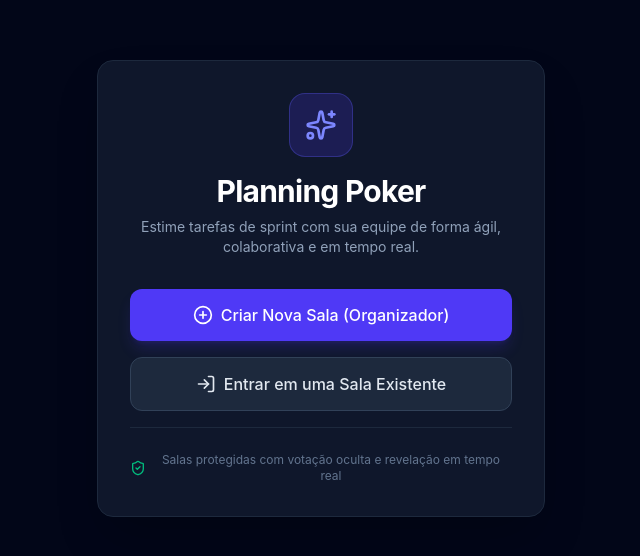
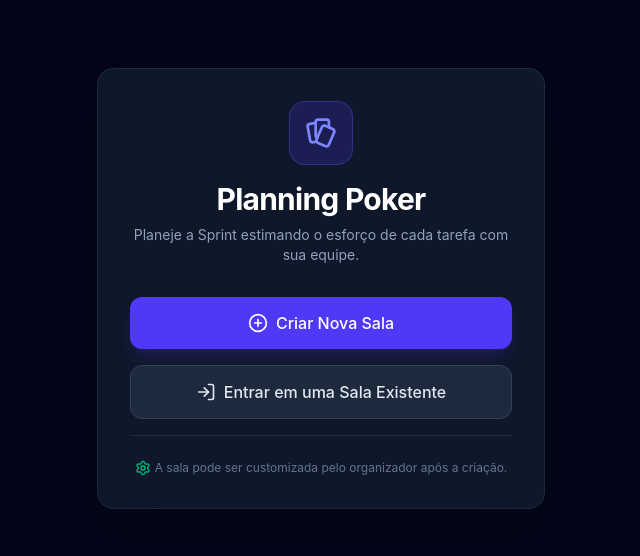
Before and after one commit to sleiph/planning, a React (Vite) app in the folder client/: page / in a window 1280 px wide. Shown: the part 112-668 px from the top of the page, without its empty margins (319-959 px from the left). Built offline with nearby package versions, Linux system fonts and the light colour scheme.

Commit message:
refact: Me familiarizando com meu app

```diff
--- a/client/index.html
+++ b/client/index.html
@@ -4,7 +4,7 @@
     <meta charset="UTF-8" />
     <link rel="icon" type="image/svg+xml" href="/favicon.svg" />
     <meta name="viewport" content="width=device-width, initial-scale=1.0" />
-    <title>client</title>
+    <title>Planning Poker</title>
   </head>
   <body>
     <div id="root"></div>
--- a/client/src/components/Landing.jsx
+++ b/client/src/components/Landing.jsx
@@ -1,5 +1,5 @@
 import React, { useState } from 'react';
-import { Users, PlusCircle, LogIn, Sparkles, ShieldCheck } from 'lucide-react';
+import { Users, PlusCircle, LogIn, PlayingCardsFan, Settings } from 'lucide-react';
 
 export default function Landing({ onRoomCreated, onRoomJoined }) {
   const [mode, setMode] = useState('home'); // 'home' | 'create' | 'join'
@@ -67,11 +67,11 @@ export default function Landing({ onRoomCreated, onRoomJoined }) {
         {/* Header */}
         <div className="text-center mb-8">
           <div className="inline-flex items-center justify-center w-16 h-16 bg-indigo-600/20 text-indigo-400 rounded-2xl mb-4 border border-indigo-500/30">
-            <Sparkles className="w-8 h-8" />
+            <PlayingCardsFan className="w-8 h-8" />
           </div>
           <h1 className="text-3xl font-bold tracking-tight text-white">Planning Poker</h1>
           <p className="text-sm text-slate-400 mt-2">
-            Estime tarefas de sprint com sua equipe de forma ágil, colaborativa e em tempo real.
+            Planeje a Sprint estimando o esforço de cada tarefa com sua equipe.
           </p>
         </div>
 
@@ -88,7 +88,7 @@ export default function Landing({ onRoomCreated, onRoomJoined }) {
               className="w-full py-3.5 px-4 bg-indigo-600 hover:bg-indigo-500 text-white font-medium rounded-xl shadow-lg shadow-indigo-600/20 transition-all flex items-center justify-center gap-2 group cursor-pointer"
             >
               <PlusCircle className="w-5 h-5 group-hover:scale-110 transition-transform" />
-              Criar Nova Sala (Organizador)
+              Criar Nova Sala
             </button>
 
             <button
@@ -100,8 +100,8 @@ export default function Landing({ onRoomCreated, onRoomJoined }) {
             </button>
 
             <div className="pt-6 border-t border-slate-800 text-center text-xs text-slate-500 flex items-center justify-center gap-1">
-              <ShieldCheck className="w-4 h-4 text-emerald-500" />
-              <span>Salas protegidas com votação oculta e revelação em tempo real</span>
+              <Settings className="w-4 h-4 text-emerald-500" />
+              <span>A sala pode ser customizada pelo organizador após a criação.</span>
             </div>
           </div>
         )}
```
Also changed, not shown: 2 other files (tests, documents, lock files or other folders).
